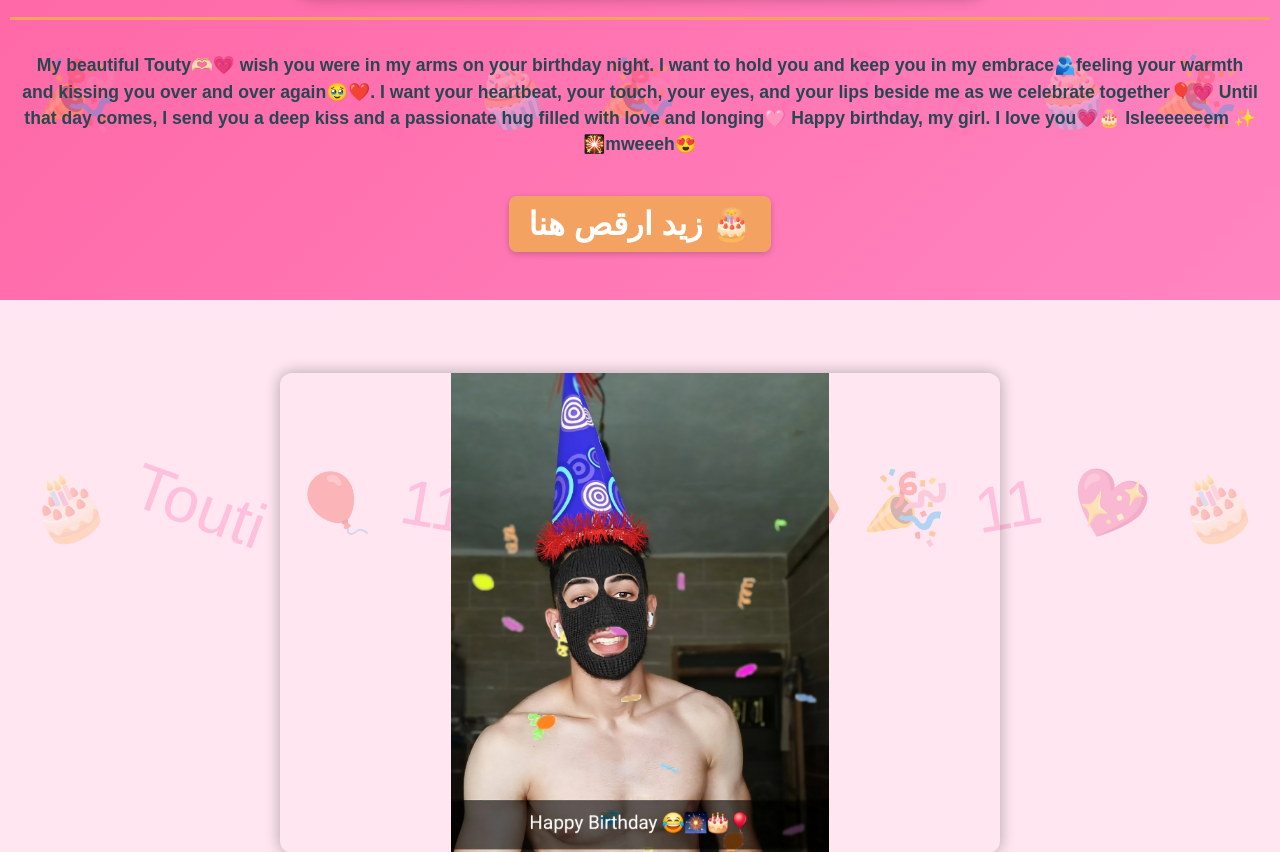
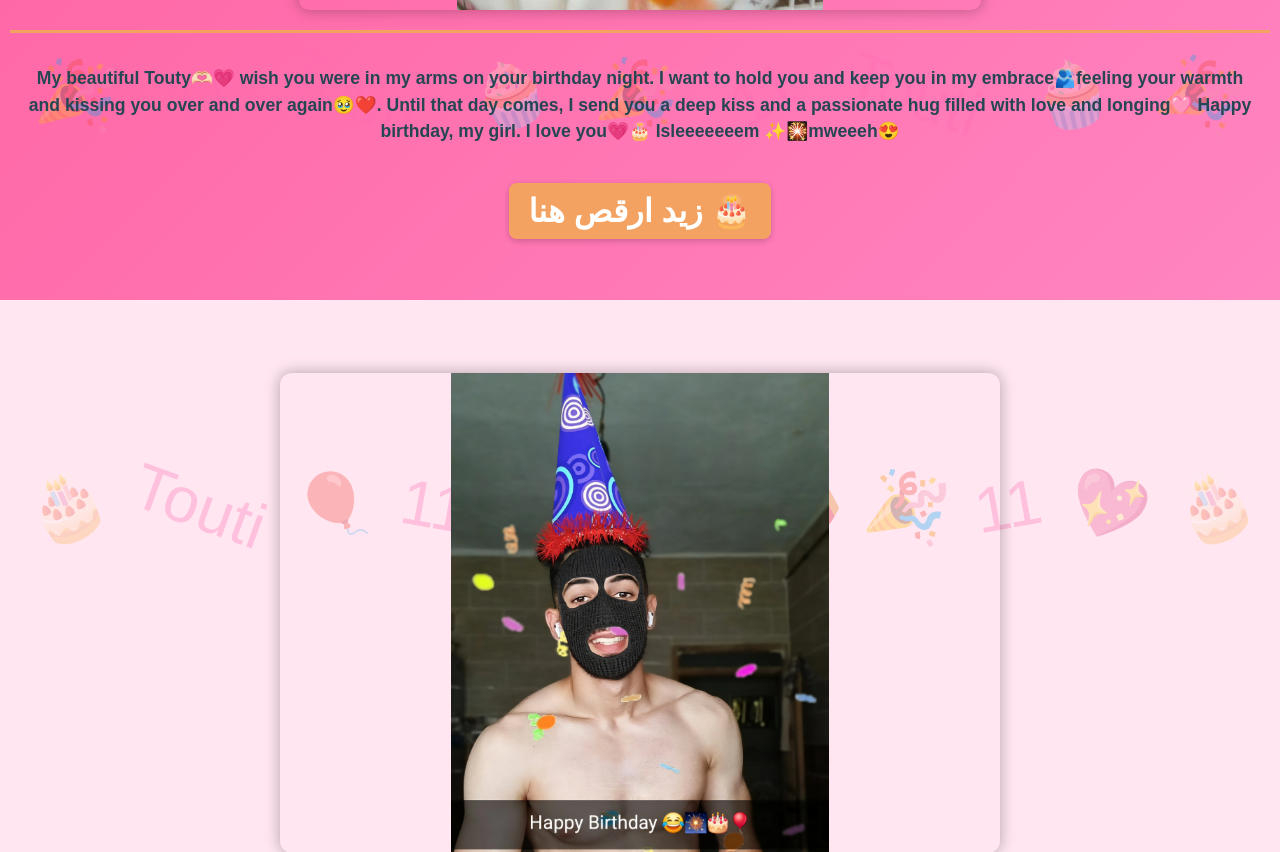
Before and after one commit to kouty2710/Happy-birthday-, a plain HTML site: page index.html in a window 1280 px wide. Shown: the part 2900-3752 px from the top of the page. Drawn offline with Linux system fonts and the light colour scheme.

Commit message:
Update index.html

```diff
--- a/index.html
+++ b/index.html
@@ -528,10 +528,8 @@ et que notre amour grandisse encore et encore.<br/>
   ">
     <p>My beautiful Touty🫶🏻💗
 
-wish you were in my arms on your birthday night. I want to hold you and keep you in my embrace🫂feeling your warmth and kissing you over and over again🥹❤️. I want your heartbeat, your touch, your eyes, and your lips beside me as we celebrate together🎈💗
-
-Until that day comes, I send you a deep kiss and a passionate hug filled with love and longing🩷
-
+wish you were in my arms on your birthday night. I want to hold you and keep you in my embrace🫂feeling your warmth and kissing you over and over again🥹❤️.
+      Until that day comes, I send you a deep kiss and a passionate hug filled with love and longing🩷
 Happy birthday, my girl. I love you💗🎂
 Isleeeeeeem ✨️🎇mweeeh😍
     </p>
```
